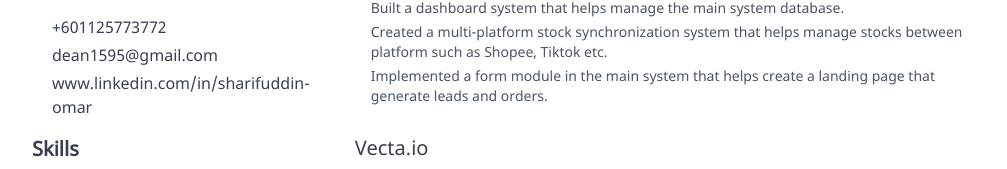
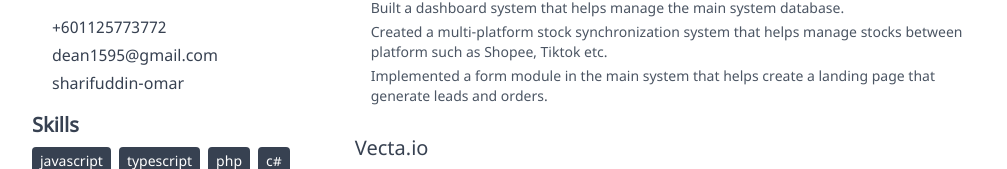
Before and after one commit to sh1ft15/portfolio, a React (Vite) app: page / in a window 1280 px wide. Shown: the part 249-418 px from the top of the page, without its empty margins (136-1143 px from the left). Built offline with nearby package versions, Linux system fonts and the light colour scheme; some icons are missing.

Commit message:
Update linkedin link

```diff
--- a/src/App.tsx
+++ b/src/App.tsx
@@ -22,8 +22,8 @@ function App() {
                       <a href='mailto:dean1595@gmail.com' className='flex-grow hover:text-blue-500'>dean1595@gmail.com</a>
                   </div>
                   <div className='flex gap-1 my-1 items-center'>
-                      <FeatherIcon icon='mail' size={16} className={'min-w-5'}></FeatherIcon>
-                      <a href='https://www.linkedin.com/in/sharifuddin-omar/' className='flex-grow hover:text-blue-500'>www.linkedin.com/in/sharifuddin-omar</a>
+                      <FeatherIcon icon='linkedin' size={16} className={'min-w-5'}></FeatherIcon>
+                      <a href='https://www.linkedin.com/in/sharifuddin-omar/' className='flex-grow hover:text-blue-500' target="_blank">sharifuddin-omar</a>
                   </div>
 
               </div>
```
